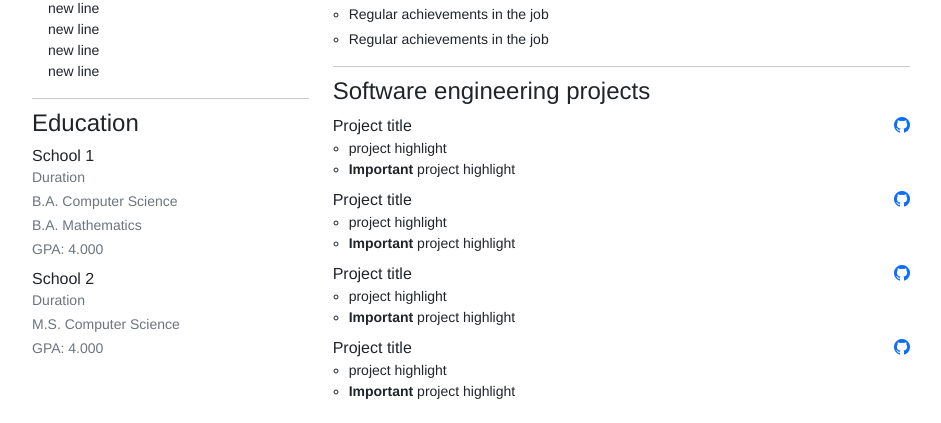
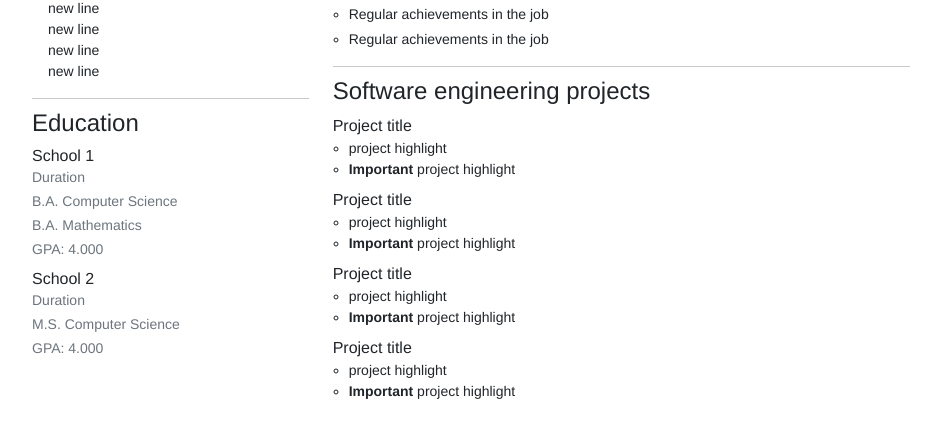
Before and after one commit to xuganyu96/asymmetric-two-columns, a Jekyll site: the page built from index.html, in a window 1280 px wide. Shown: the part 608-1031 px from the top of the page, without its empty margins (169-1110 px from the left). Built offline with Jekyll 4.4.1, drawn with Linux system fonts in a browser that asks for light colours; nearby versions of some CDN libraries.

Commit message:
Show URL iff there is one

```diff
--- a/_includes/projects.html
+++ b/_includes/projects.html
@@ -5,11 +5,13 @@
       <li class="mb-2">
         <div class="d-flex justify-content-between">
           <span class="fs-6">{{ project.title }}</span>
+          {% if project.url != null %}
           <div>
             <a href="{{ project.url }}">
               <i class="bi bi-github"></i>
             </a>
           </div>
+          {% endif %}
         </div>
         <ul class="small">
           {% for highlight in project.highlights %}
```
